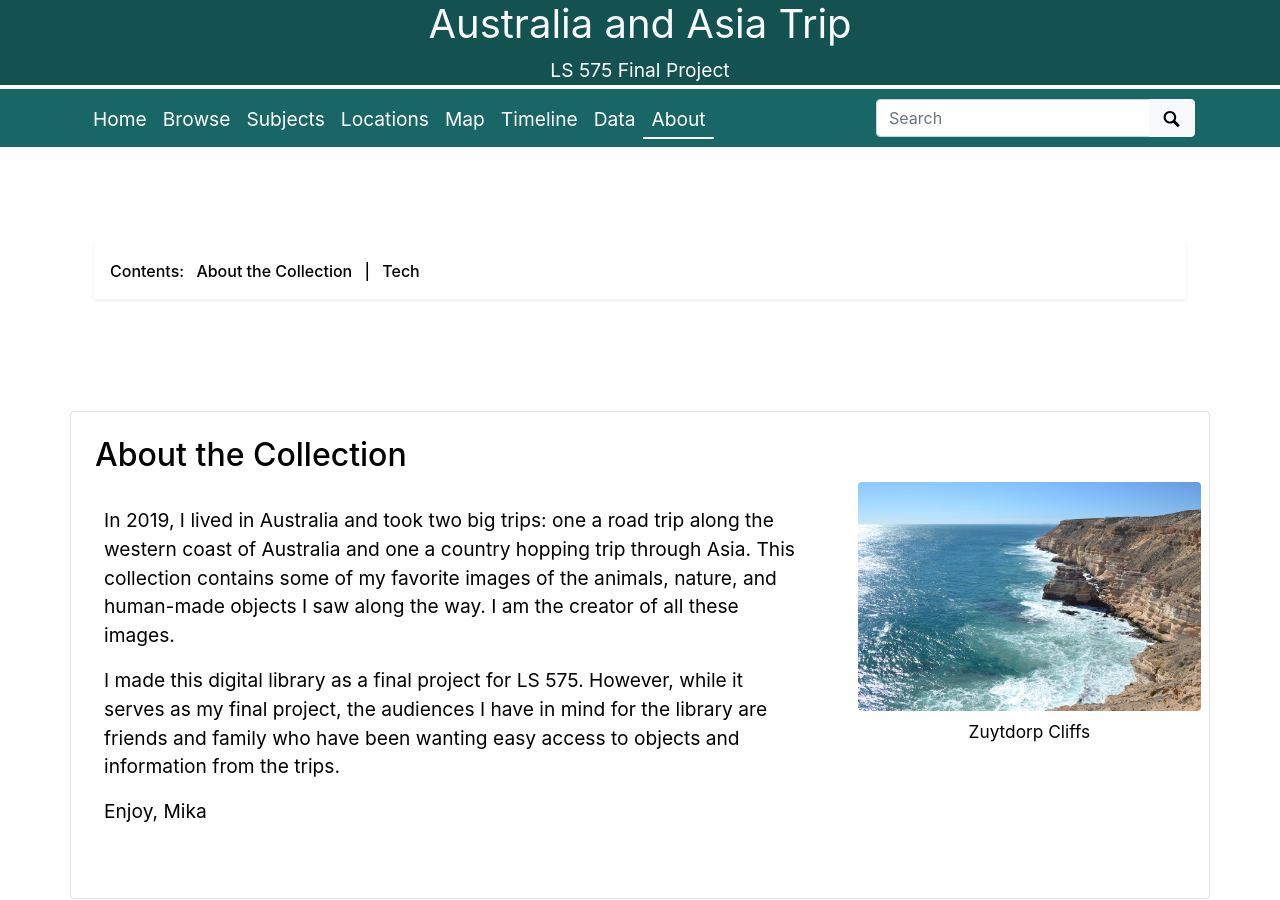
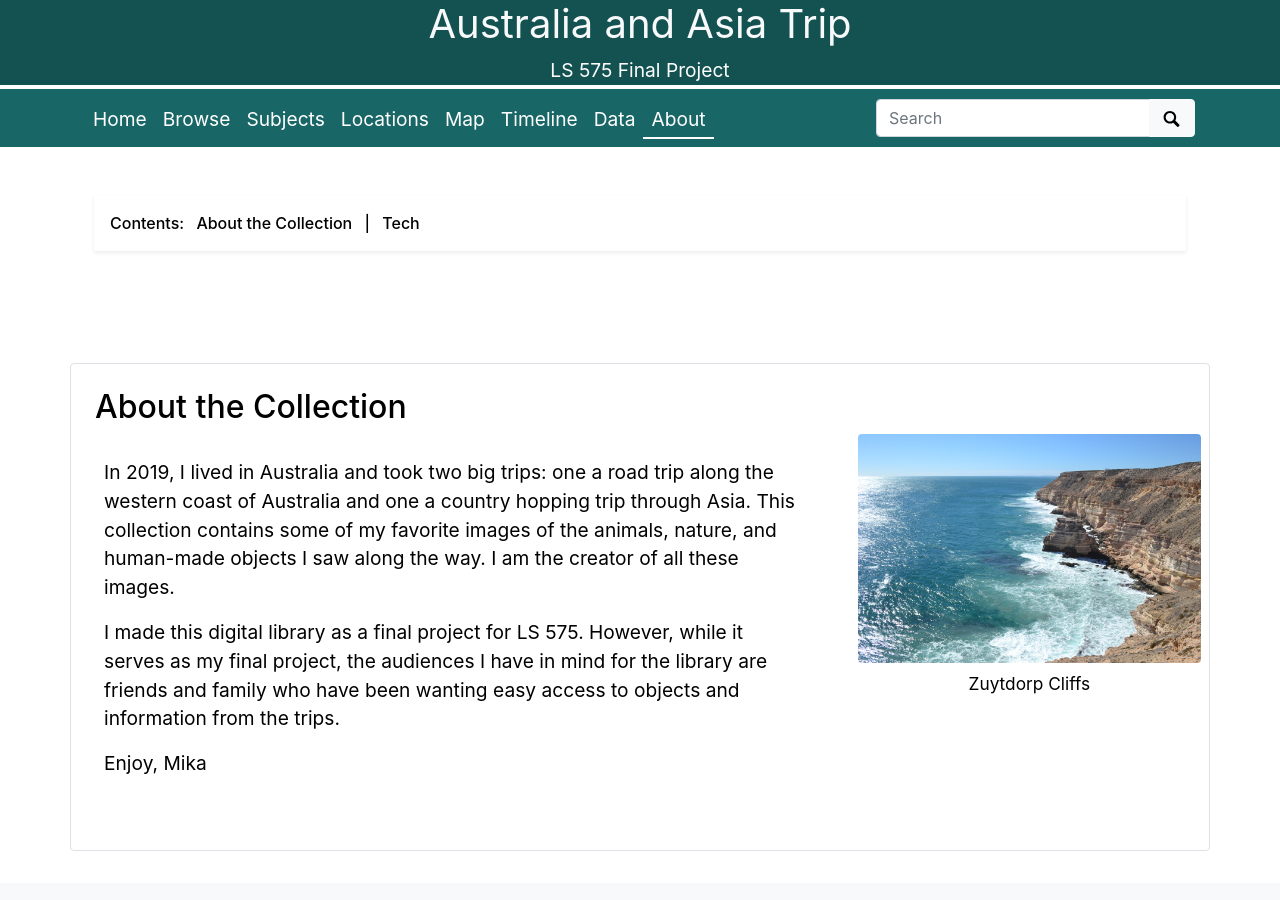
Before and after one commit to mikasmith97/final.github.io, a Jekyll site: the page built from pages/about.md, in a window 1280 px wide and 900 px high. Built offline with Jekyll 4.4.1, drawn with Linux system fonts in a browser that asks for light colours.

Commit message:
Update about.html

```diff
--- a/_layouts/about.html
+++ b/_layouts/about.html
@@ -2,8 +2,8 @@
 layout: default
 ---
 
-<div class="container-fluid mt-4 mb-n3 p-4 ">
-    <div class="container mt-4 p-4">
+<div class="container-fluid mt-0 mb-n3 p-4 ">
+    <div class="container mt-0 p-4">
         {% include feature/nav-menu.html sections="About the Collection" %}
     </div>
 </div>
```
